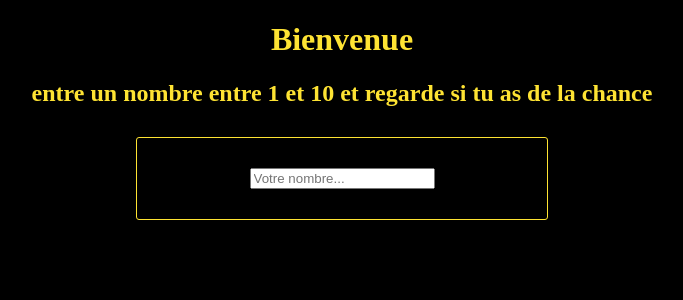
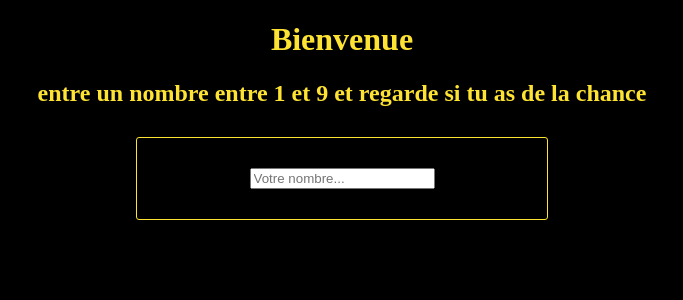
Before and after one commit to bgbg1000/gregoire, a Flask app: page /a in a window 1280 px wide. Shown: the top 300 px of the page, without its empty margins (298-981 px from the left). Run offline with Flask 3, Linux system fonts and the light colour scheme.

Commit message:
Update HTML content and form instructions

```diff
--- a/templates/a.html
+++ b/templates/a.html
@@ -18,7 +18,7 @@
     </head>
     <body>
         <h1>Bienvenue</h1>
-        <h2>entre un nombre entre 1 et 10 et regarde si tu as de la chance</h2>
+        <h2>entre un nombre entre 1 et 9 et regarde si tu as de la chance</h2>
         <form method="POST" action="#" class="form">
             <input type="text" name="nombre" placeholder="Votre nombre..." id="nombre" required>
         </form>
```
